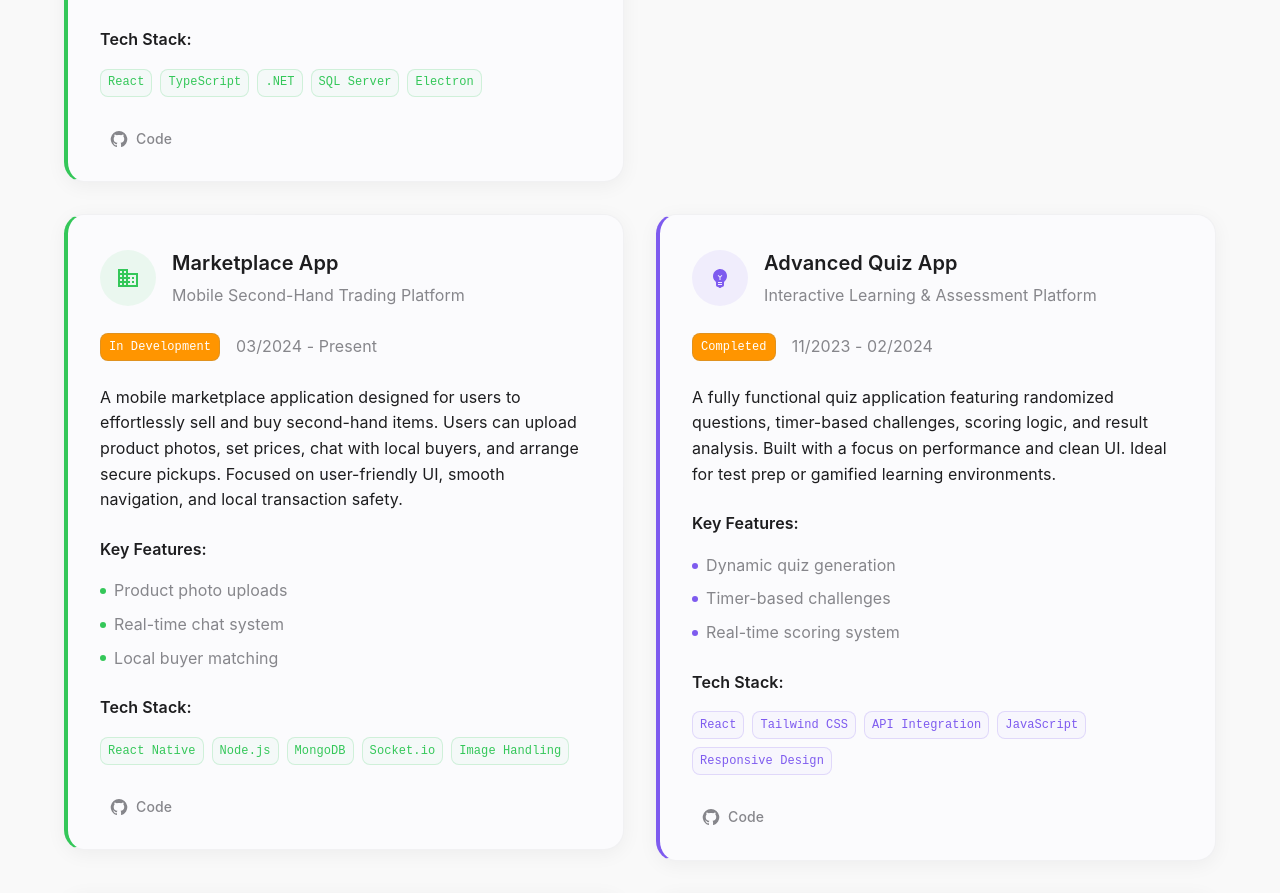
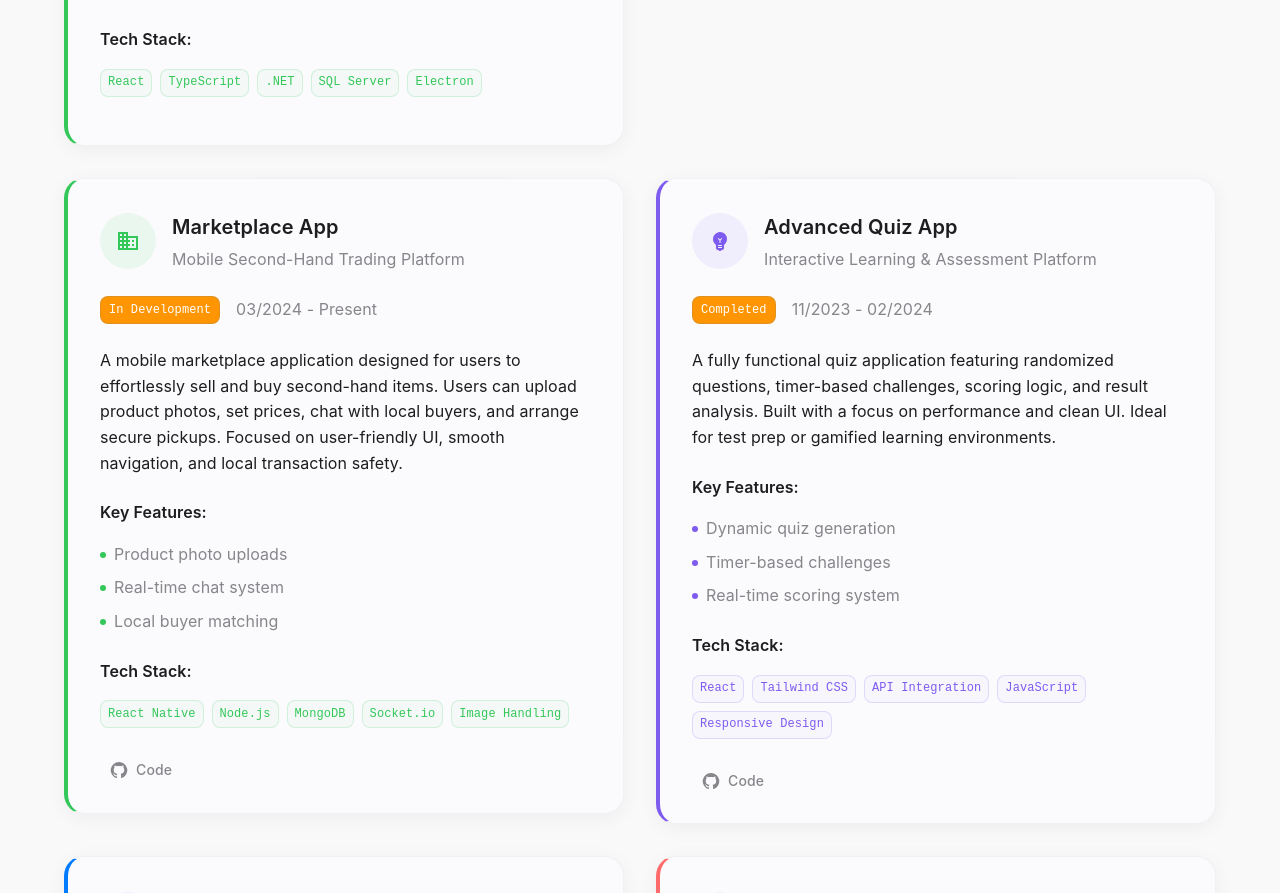
Before and after one commit to butrintbytyqi/My-Portfolio, a React (Create React App) app: page / in a window 1280 px wide. Shown: the part 3324-4217 px from the top of the page. Built offline with nearby package versions, Linux system fonts and the light colour scheme; the HTML template or start-up script is replaced by a standard one; a web font is replaced by a local one.

Commit message:
fixed the link to personal finance manager app

```diff
--- a/src/App.js
+++ b/src/App.js
@@ -430,7 +430,6 @@ const experiences = [
     status: 'In Development',
     icon: <Security />,
     color: '#34c759',
-    github: 'https://github.com/butrintbytyqi/ordinance-app'
   },
     {
     id: 4,
@@ -531,7 +530,7 @@ const experiences = [
     status: 'Completed',
     icon: <AutoAwesome />,
     color: '#ff6b6b',
-    github: 'https://github.com/butrintbytyqi/finance-manager',
+    github: 'https://github.com/butrintbytyqi/personal-finance-app',
 
   }
 ];
```
